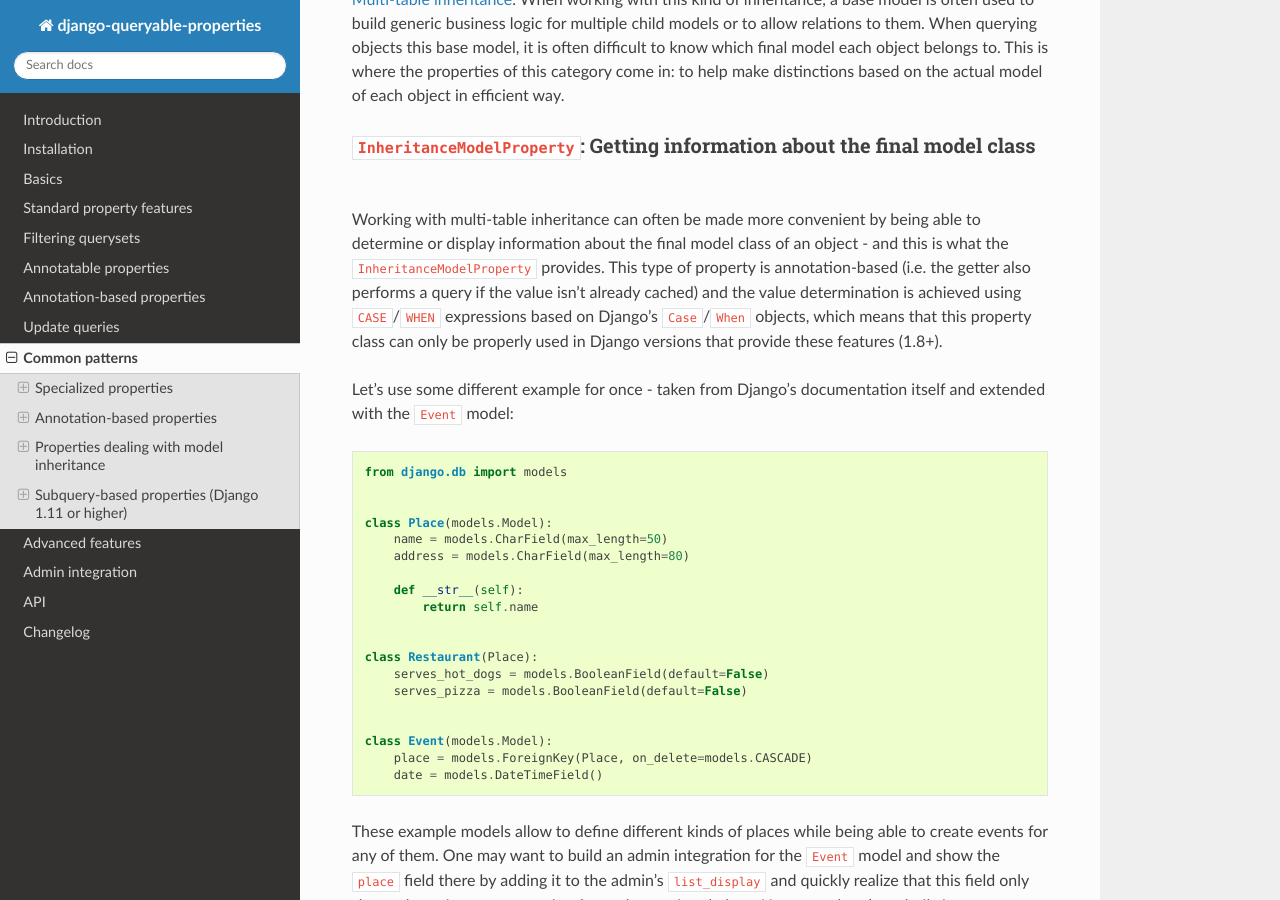
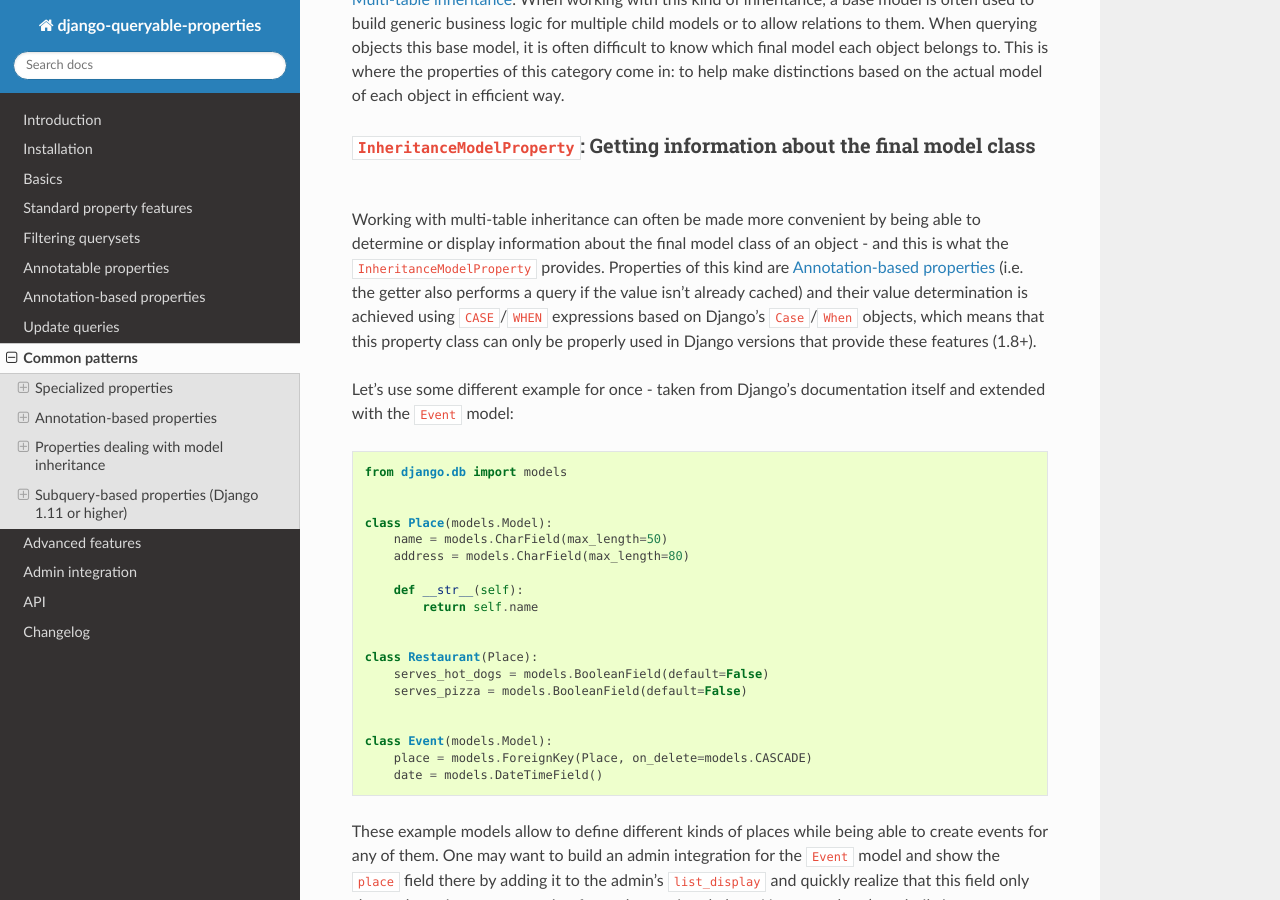
Before and after one commit to W1ldPo1nter/django-queryable-properties, a Sphinx documentation site: the page built from docs/common.rst, in a window 1280 px wide and 900 px high, scrolled down 12755 px. Built offline with Sphinx 7.4.7 and the Read the Docs theme 3.1.0, drawn with Linux system fonts in a browser that asks for light colours.

Commit message:
Properly referenced the "Annotation-based properties" chapter

```diff
--- a/docs/common.rst
+++ b/docs/common.rst
@@ -648,10 +648,10 @@ object in efficient way.
 
 Working with multi-table inheritance can often be made more convenient by being able to determine or display
 information about the final model class of an object - and this is what the ``InheritanceModelProperty`` provides.
-This type of property is annotation-based (i.e. the getter also performs a query if the value isn't already cached)
-and the value determination is achieved using ``CASE``/``WHEN`` expressions based on Django's ``Case``/``When``
-objects, which means that this property class can only be properly used in Django versions that provide these features
-(1.8+).
+Properties of this kind are :ref:`annotation_based:Annotation-based properties` (i.e. the getter also performs a query
+if the value isn't already cached) and their value determination is achieved using ``CASE``/``WHEN`` expressions based
+on Django's ``Case``/``When`` objects, which means that this property class can only be properly used in Django
+versions that provide these features (1.8+).
 
 Let's use some different example for once - taken from Django's documentation itself and extended with the ``Event``
 model:
```
